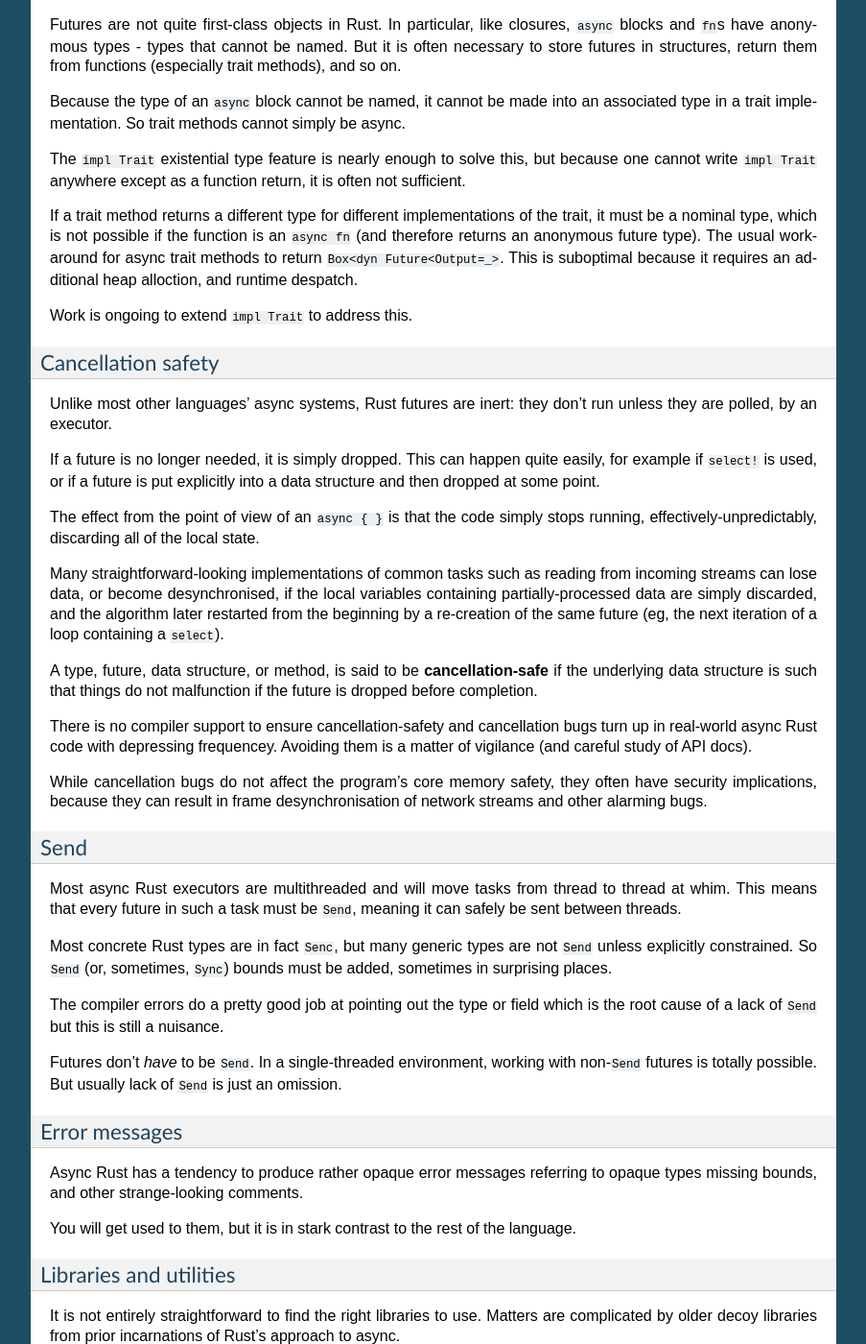
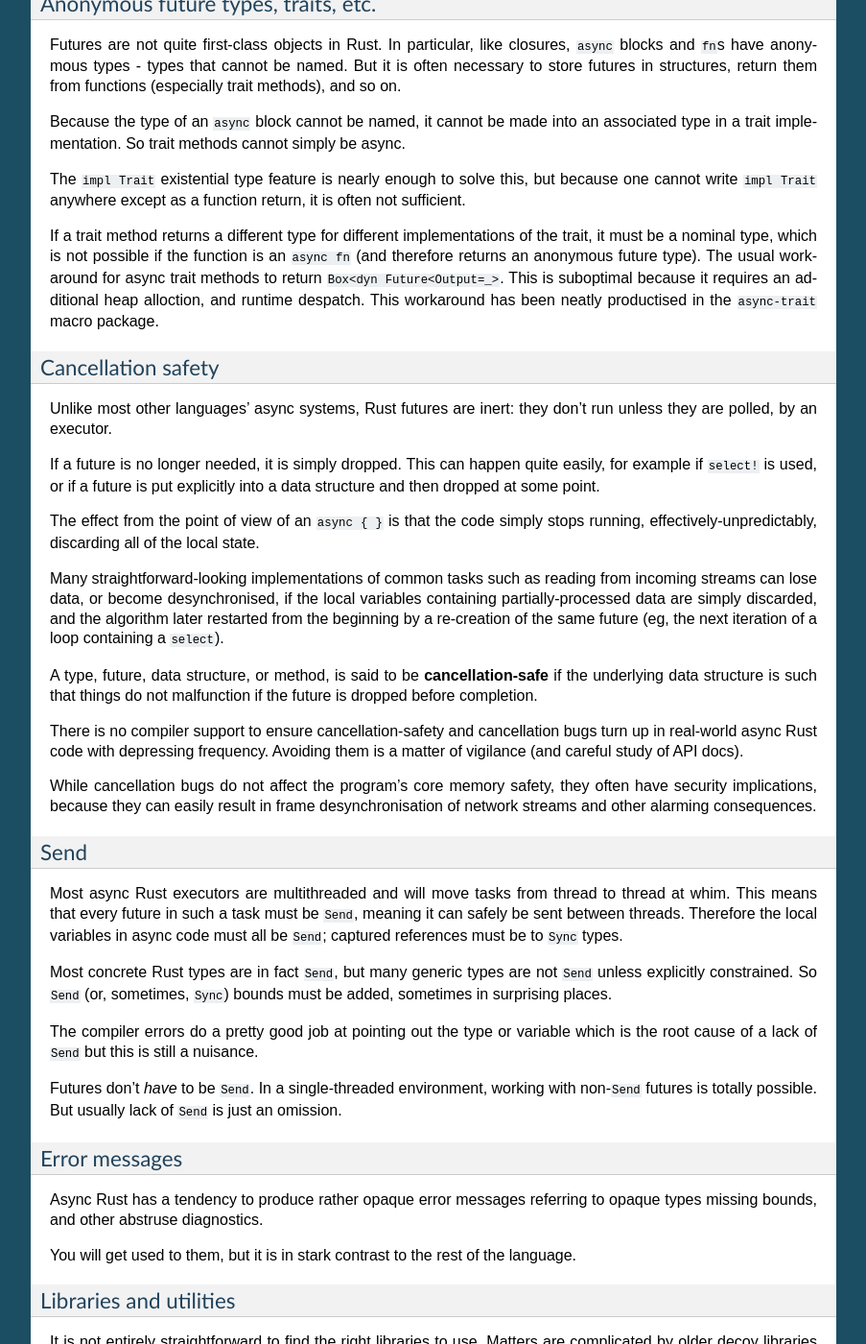
Before and after one commit to cxw620/rust-polyglot, a Sphinx documentation site: the page built from docs/async.rst, in a window 1280 px wide and 1400 px high, scrolled down 2421 px. Shown: the whole window at 96% size, without its empty margins (198-1101 px from the left). Built offline with Sphinx 7.4.7, drawn with Linux system fonts in a browser that asks for light colours; some of the changed text lies outside the part shown.

Commit message:
async
Signed-off-by: Ian Jackson <ijackson@chiark.greenend.org.uk>

```diff
--- a/docs/async.rst
+++ b/docs/async.rst
@@ -35,13 +35,17 @@
 
 Effectively, async Rust is a different dialect.
 
+Work is ongoing to try to improve async Rust,
+and remove some of the rough edges.
+
+
 Fundamentals
 ------------
 
 A magic trait ``Future<Output=T>`` represents an
 uncompleted asynchronous process.
 
-Syntactic sugar ``asycn { }``
+Syntactic sugar ``async { }``
 for both functions and blocks
 tells the compiler to convert the contained code
 into a state machine implementing the ``Future`` trait.
@@ -130,7 +134,6 @@
 In a larger program,
 or one which makes use of diverse libraries,
 it can be necessary to mix-and-match sync and async code.
-
 Unlike in many other languages with async features,
 this is possible in Rust.
 There are facilities for calling async code from sync,
@@ -194,8 +198,8 @@
 and the crates ``pin-project`` and ``pin-project-lite``.
 
 
-Anonymous future types, traits
-~~~~~~~~~~~~~~~~~~~~~~~~~~~~~~
+Anonymous future types, traits, etc.
+~~~~~~~~~~~~~~~~~~~~~~~~~~~~~~~~~~~~
 
 Futures are not quite first-class objects in Rust.
 In particular, like closures, ``async`` blocks and ``fn``\ s
@@ -225,8 +229,8 @@
 This is suboptimal because
 it requires an additional heap alloction,
 and runtime despatch.
-
-Work is ongoing to extend ``impl Trait`` to address this.
+This workaround has been neatly productised
+in the ``async-trait`` macro package.
 
 
 Cancellation safety
@@ -263,16 +267,16 @@
 
 There is no compiler support to ensure cancellation-safety
 and cancellation bugs turn up in real-world async Rust code
-with depressing frequencey.
+with depressing frequency.
 Avoiding them is a matter of vigilance
 (and careful study of API docs).
 
 While cancellation bugs do not affect
 the program's core memory safety,
 they often have security implications,
-because they can result
+because they can easily result
 in frame desynchronisation of network streams
-and other alarming bugs.
+and other alarming consequences.
 
 
 Send
@@ -282,14 +286,16 @@
 and will move tasks from thread to thread at whim.
 This means that every future in such a task must be ``Send``,
 meaning it can safely be sent between threads.
+Therefore the local variables in async code must all be ``Send``;
+captured references must be to ``Sync`` types.
 
-Most concrete Rust types are in fact ``Senc``,
+Most concrete Rust types are in fact ``Send``,
 but many generic types are not ``Send`` unless explicitly constrained.
 So ``Send`` (or, sometimes, ``Sync``) bounds must be added,
 sometimes in surprising places.
 
 The compiler errors do a pretty good job at pointing out the
-type or field which is the root cause of a lack of ``Send``
+type or variable which is the root cause of a lack of ``Send``
 but this is still a nuisance.
 
 Futures don't *have* to be ``Send``.
@@ -303,7 +309,7 @@
 
 Async Rust has a tendency to produce rather opaque error messages
 referring to opaque types
-missing bounds, and other strange-looking comments.
+missing bounds, and other abstruse diagnostics.
 
 You will get used to them,
 but it is in stark contrast to the rest of the language.
```
Also changed, not shown: other parts of docs/async.rst (+12 -9 lines).
